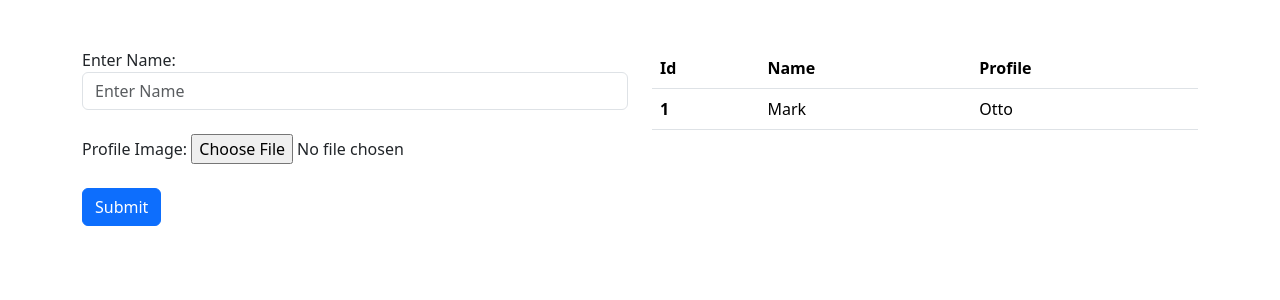
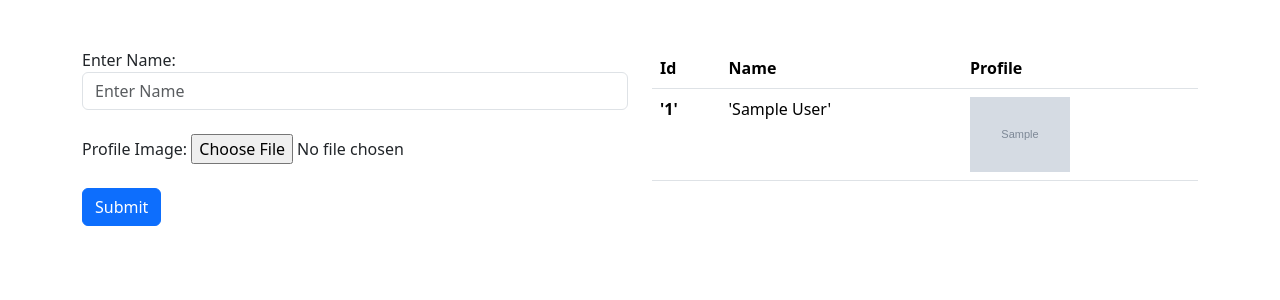
Before and after one commit to SaswatGit/PHP-CRUD, a PHP site: page / in a window 1280 px wide. Shown: the top 300 px of the page. Run offline with PHP 8.4, Linux system fonts and the light colour scheme; tables that the repository leaves empty or names only in its code hold one stand-in row (values such as "Sample post"); grey boxes marked "Sample" are stand-in pictures.

Commit message:
Showing User data(READ)

```diff
--- a/index.php
+++ b/index.php
@@ -56,11 +56,25 @@ include './includes/db.php';
                         </tr>
                     </thead>
                     <tbody>
-                        <tr>
-                            <th scope="row">1</th>
-                            <td>Mark</td>
-                            <td>Otto</td>
-                        </tr>
+                        <?php
+
+                        $select_sql = "SELECT * FROM user";
+
+                        $select_query = mysqli_query($conn, $select_sql);
+
+                        while($row_data = mysqli_fetch_assoc($select_query)){
+                            $user_id = $row_data["id"];
+                            $user_name = $row_data["name"];
+                            $user_image = $row_data["image"];
+
+                            echo "<tr>
+                            <th scope='row'>'{$user_id}'</th>
+                            <td>'{$user_name}'</td>
+                            <td><img src='./images/{$user_image}' width='100' /></td>
+                        </tr>";
+                        }
+
+                        ?>
                     </tbody>
                 </table>
             </div>
```
